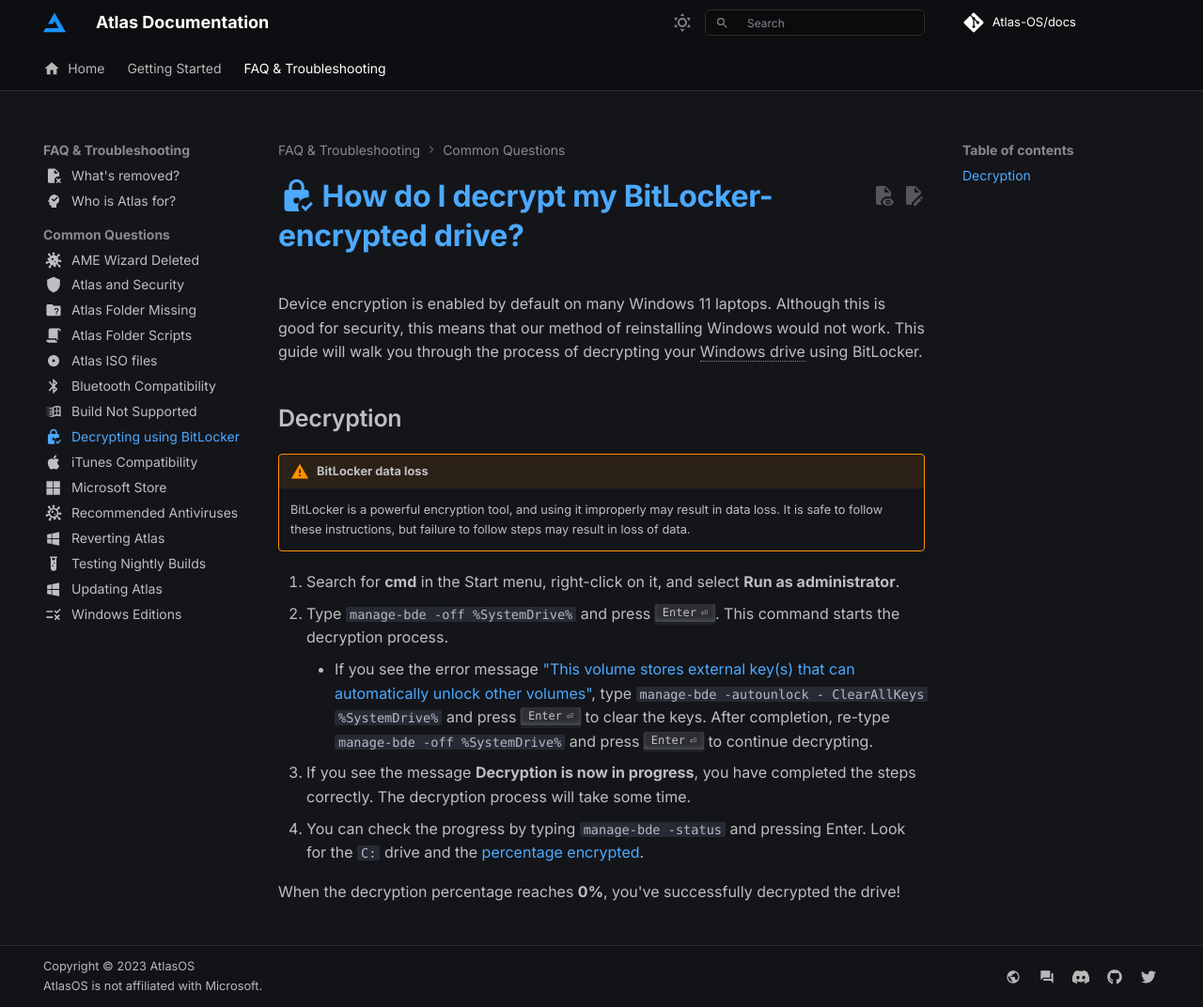
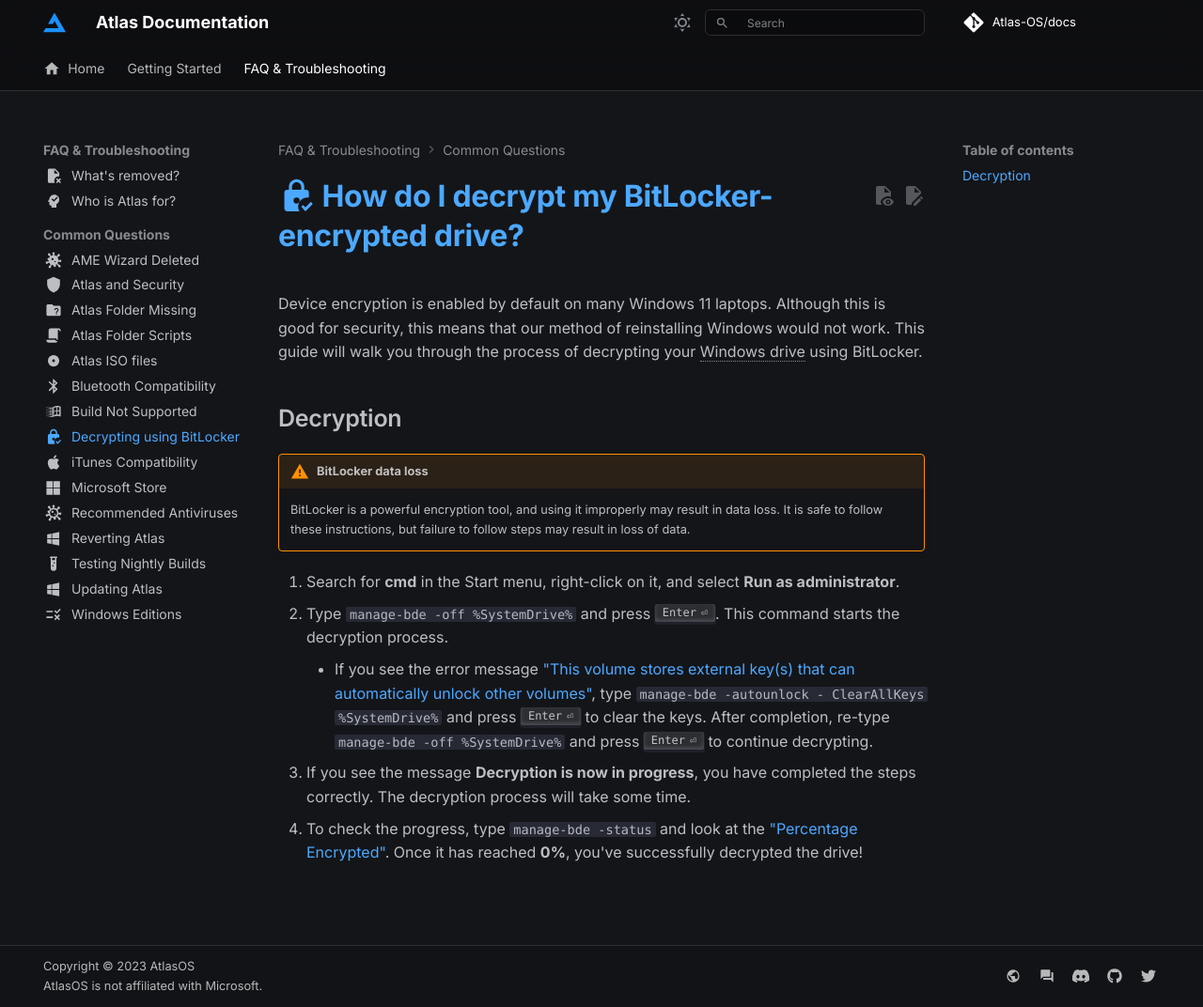
Before and after one commit to Atlas-OS/docs, an MkDocs documentation site: the page built from docs/faq-and-troubleshooting/common-questions/decryptying-using-bitlocker.md, in a window 1280 px wide and 1072 px high. Shown: the whole window at 94% size. Built offline with MkDocs 1.6.1 and Material for MkDocs 9.7.7, drawn with Linux system fonts in a browser that asks for light colours; some web fonts are replaced; comment, search, counter and statistics services are not loaded.

Commit message:
fix(bitlocker): clarity on % encrypted

```diff
--- a/docs/faq-and-troubleshooting/common-questions/decryptying-using-bitlocker.md
+++ b/docs/faq-and-troubleshooting/common-questions/decryptying-using-bitlocker.md
@@ -13,10 +13,7 @@ Device encryption is enabled by default on many Windows 11 laptops. Although thi
     BitLocker is a powerful encryption tool, and using it improperly may result in data loss. It is safe to follow these instructions, but failure to follow steps may result in loss of data.
 
 1. Search for **cmd** in the Start menu, right-click on it, and select **Run as administrator**.
-2. Type `manage-bde -off %SystemDrive%` and press ++enter++. This command starts the decryption process.
+1. Type `manage-bde -off %SystemDrive%` and press ++enter++. This command starts the decryption process.
     - If you see the error message ["This volume stores external key(s) that can automatically unlock other volumes"](../../assets/images/bitlocker-error-decrypting.jpg), type `manage-bde -autounlock - ClearAllKeys %SystemDrive%` and press ++enter++ to clear the keys. After completion, re-type `manage-bde -off %SystemDrive%` and press ++enter++ to continue decrypting.
-3. If you see the message **Decryption is now in progress**, you have completed the steps correctly. The decryption process will take some time.
-4. You can check the progress by typing `manage-bde -status` and pressing Enter. Look for the `C:` drive and the [percentage encrypted](../../assets/images/bitlocker-decryption-progress.webp).
-
-
-When the decryption percentage reaches **0%**, you've successfully decrypted the drive!
+1. If you see the message **Decryption is now in progress**, you have completed the steps correctly. The decryption process will take some time.
+1. To check the progress, type `manage-bde -status` and look at the ["Percentage Encrypted"](../../assets/images/bitlocker-decryption-progress.webp). Once it has reached **0%**, you've successfully decrypted the drive!
```
